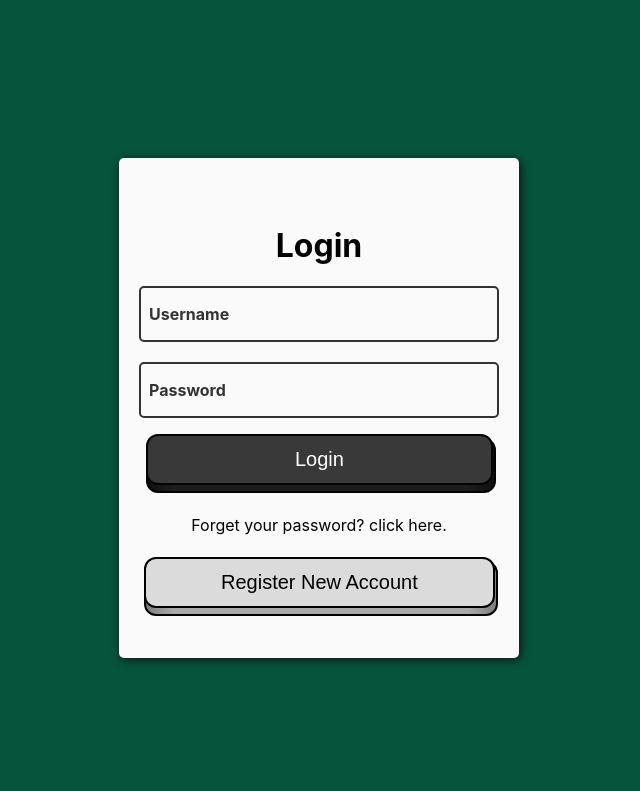
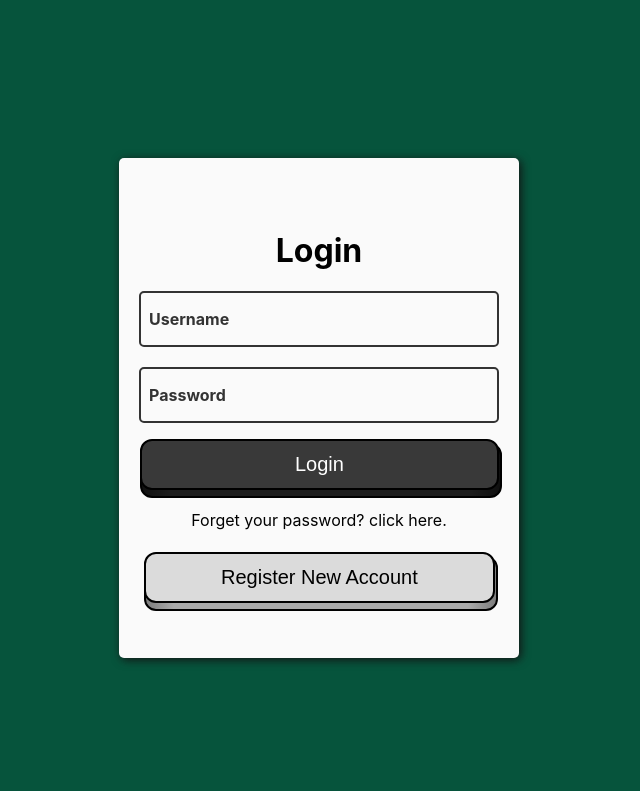
Before and after one commit to chintu901/e-commerce_website, a Flask app: page / in a window 1280 px wide. Shown: the top 791 px of the page, without its empty margins (321-961 px from the left). Run offline with Flask 3, Linux system fonts and the light colour scheme.

Commit message:
fix typo

```diff
--- a/static/style/css/main.css
+++ b/static/style/css/main.css
@@ -131,7 +131,7 @@
   #background #box #button .button-signin-pushable .button-signin-front {
     border: 2px solid rgb(0, 0, 0);
     font-size: 1.25rem;
-    padding: 12px 147px;
+    padding: 12px 153px;
   }
 }
 #background #box #button .button-signin-pushable:hover {
--- a/static/style/sass/main.scss
+++ b/static/style/sass/main.scss
@@ -149,7 +149,7 @@
           .button-signin-front {
             border: 2px solid rgb(0, 0, 0);
             font-size: 1.25rem;
-            padding: 12px 147px;
+            padding: 12px 153px;
           }
         }
 
--- a/templates/login_page.html
+++ b/templates/login_page.html
@@ -30,7 +30,7 @@
                             </span>
                           </button>
                     </div>
-                    <div id="forget_text_chnage_password">
+                    <div id="forget_text_change_password">
                         <p>Forget your password? <a>click here.</a></p>
                     </div>
                     <div id="register_button">
```
